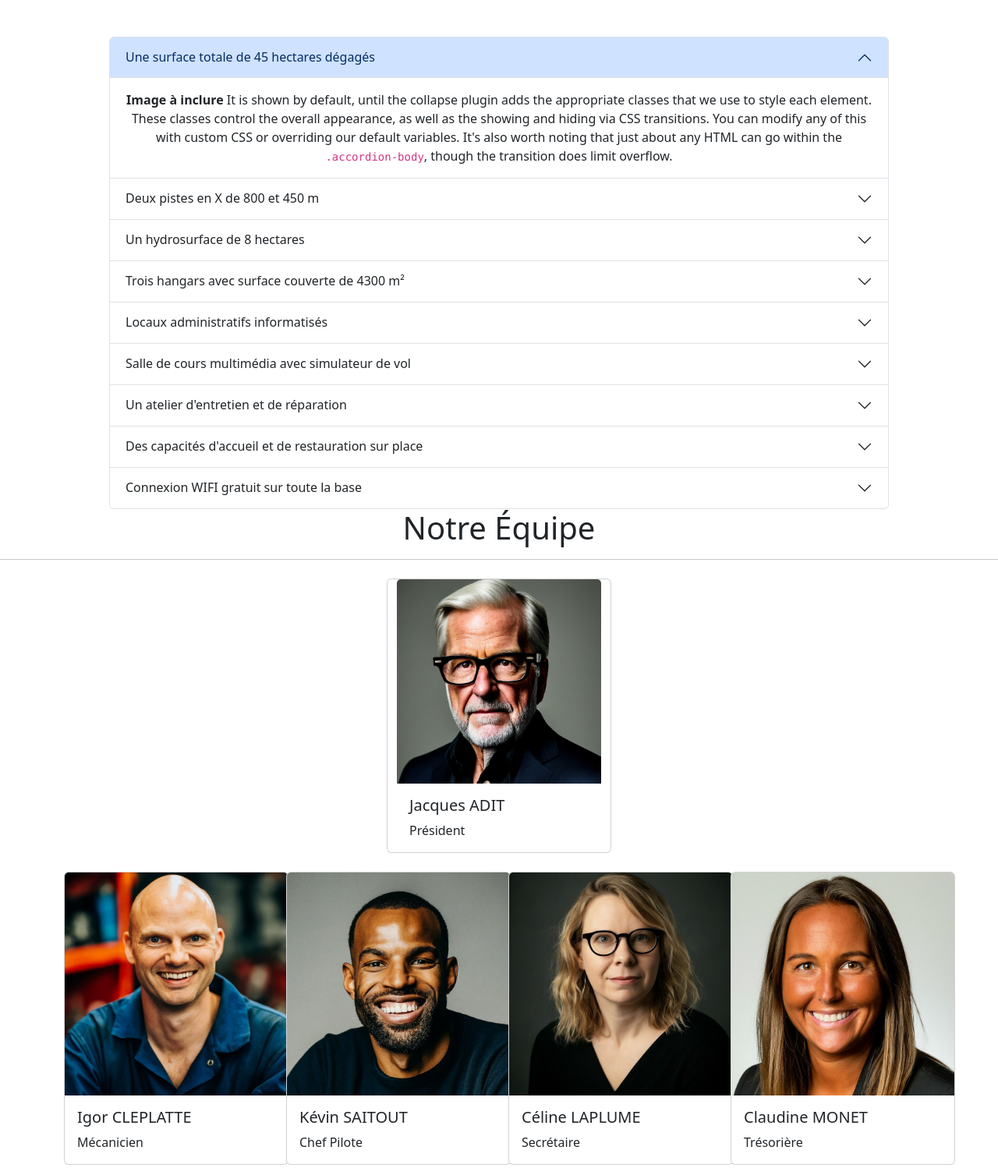
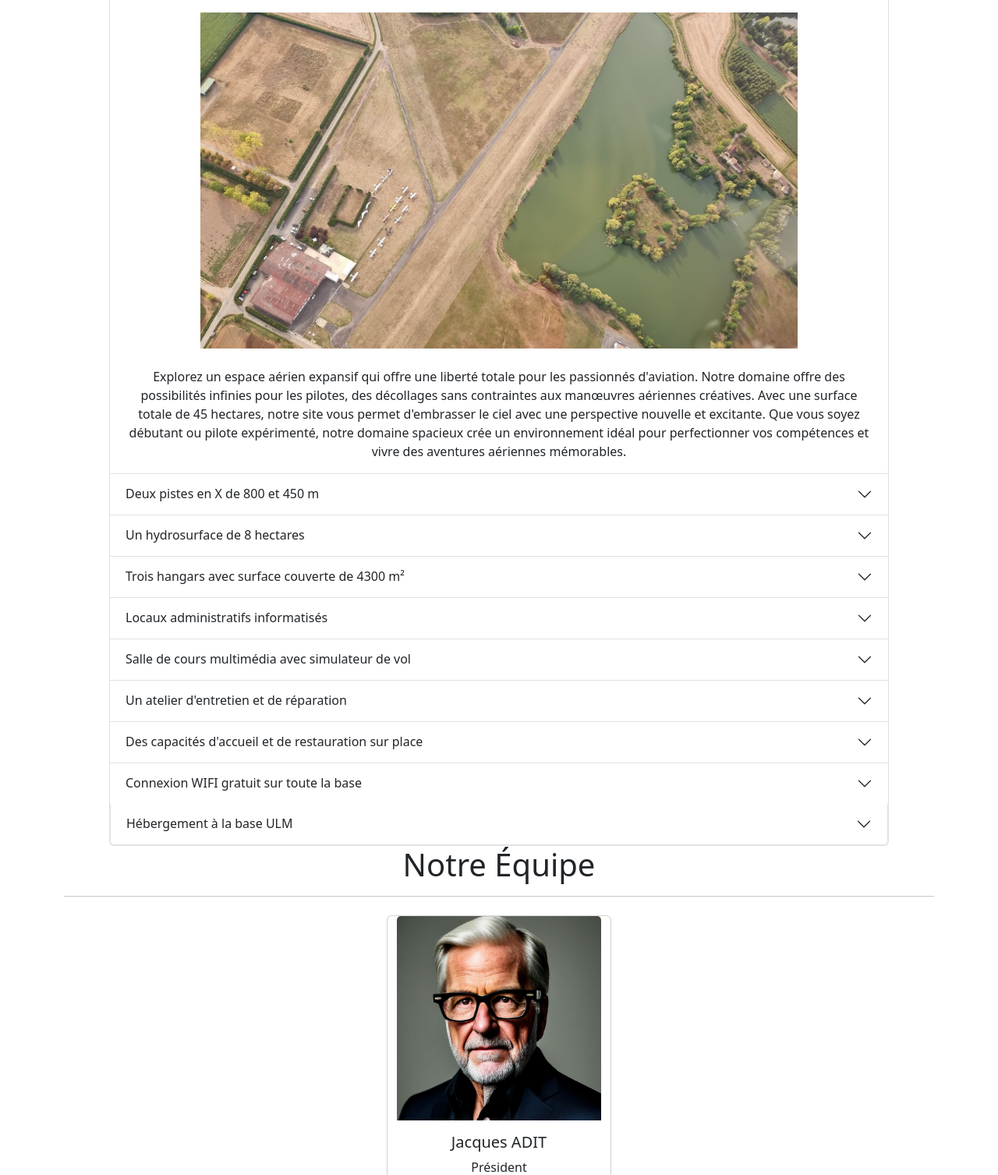
Before and after one commit to Ales230/SAE303, a PHP site: page / in a window 1280 px wide. Shown: the part 2761-4268 px from the top of the page at 78% size. Run offline with PHP 8.4, Linux system fonts and the light colour scheme; some libraries are stand-ins or nearby versions.

Commit message:
ajout photo + description dans toute la liste des moyens pedagogique + incrustation bouton réserver (à lier vec ton php Alan)

```diff
--- a/Styles/style.css
+++ b/Styles/style.css
@@ -21,3 +21,12 @@ hr {
     width: 100%;
     margin: auto;
   }
+.infrastructure {
+    width: 80%;
+}
+
+#ac2fl {
+
+    width: 200px;
+
+}
--- a/index.php
+++ b/index.php
@@ -338,7 +338,7 @@
         <h3>Un aérodrome privé avec la possibilité d'un hébergement dans un environnement exceptionnel</h3>
         <hr>
 
-        <img src="images/aerodrome.jpg" alt="Aérodrome">
+        <img id="ac2fl" src="Ressources/AC2FL.png" alt="Aérodrome">
       </section>
 
       <div class="container text-center mt-5">
@@ -352,7 +352,9 @@
                 </h2>
                 <div id="panelsStayOpen-collapseOne" class="accordion-collapse collapse show" aria-labelledby="panelsStayOpen-headingOne">
                     <div class="accordion-body">
-                        <strong>Image à inclure</strong> It is shown by default, until the collapse plugin adds the appropriate classes that we use to style each element. These classes control the overall appearance, as well as the showing and hiding via CSS transitions. You can modify any of this with custom CSS or overriding our default variables. It's also worth noting that just about any HTML can go within the <code>.accordion-body</code>, though the transition does limit overflow.
+                    <img class="infrastructure" src="Ressources/baseulm.jpg" alt="image base ulm"> <br> <br>Explorez un espace aérien expansif qui offre une liberté totale pour les passionnés d'aviation. Notre domaine offre des possibilités infinies pour les pilotes, des décollages sans contraintes aux manœuvres aériennes créatives.
+
+Avec une surface totale de 45 hectares, notre site vous permet d'embrasser le ciel avec une perspective nouvelle et excitante. Que vous soyez débutant ou pilote expérimenté, notre domaine spacieux crée un environnement idéal pour perfectionner vos compétences et vivre des aventures aériennes mémorables.
                     </div>
                 </div>
             </div>
@@ -366,7 +368,9 @@
                 </h2>
                 <div id="panelsStayOpen-collapseTwo" class="accordion-collapse collapse" aria-labelledby="panelsStayOpen-headingTwo">
                     <div class="accordion-body">
-                        <strong>Image à inclure</strong> It is hidden by default, until the collapse plugin adds the appropriate classes that we use to style each element. These classes control the overall appearance, as well as the showing and hiding via CSS transitions. You can modify any of this with custom CSS or overriding our default variables. It's also worth noting that just about any HTML can go within the <code>.accordion-body</code>, though the transition does limit overflow.
+                    <img class="infrastructure" src="Ressources/piste.jpg"  alt="image piste"> <br> <br> Avec des pistes de 800 et 450 mètres formant une configuration en X, notre site fournit des options diversifiées pour des décollages et atterrissages en toute sécurité.
+
+Cette disposition unique offre aux pilotes une flexibilité inégalée pour s'adapter à diverses conditions météorologiques et préférences de vol. Que vous soyez un novice cherchant à perfectionner vos compétences ou un pilote chevronné en quête de défis, nos deux pistes en X sont conçues pour répondre à toutes les aspirations aéronautiques.
                     </div>
                 </div>
             </div>
@@ -380,7 +384,9 @@
                 </h2>
                 <div id="panelsStayOpen-collapseThree" class="accordion-collapse collapse" aria-labelledby="panelsStayOpen-headingThree">
                     <div class="accordion-body">
-                        <strong>Image à inclure</strong> It is hidden by default, until the collapse plugin adds the appropriate classes that we use to style each element. These classes control the overall appearance, as well as the showing and hiding via CSS transitions. You can modify any of this with custom CSS or overriding our default variables. It's also worth noting that just about any HTML can go within the <code>.accordion-body</code>, though the transition does limit overflow.
+                    <img class="infrastructure" src="Ressources/hydrosurface.jpg"  alt="imagehydrosurface"> <br>  <br> Explorez un espace idyllique où la piste d'eau s'étend sur 8 hectares, offrant des opportunités passionnantes pour les pilotes d'hydravions et d'ULM amphibies.
+
+Notre site exceptionnel vous permet de combiner la magie du vol avec l'adrénaline de l'atterrissage sur l'eau. Avec des installations modernes et un environnement naturel exceptionnel, notre hydrosurface crée une expérience inoubliable pour les amateurs d'aviation aquatique.
                     </div>
                 </div>
             </div>
@@ -394,7 +400,7 @@
                 </h2>
                 <div id="panelsStayOpen-collapseFour" class="accordion-collapse collapse" aria-labelledby="panelsStayOpen-headingFour">
                     <div class="accordion-body">
-                        <strong>Image à inclure</strong> It is hidden by default, until the collapse plugin adds the appropriate classes that we use to style each element. These classes control the overall appearance, as well as the showing and hiding via CSS transitions. You can modify any of this with custom CSS or overriding our default variables. It's also worth noting that just about any HTML can go within the <code>.accordion-body</code>, though the transition does limit overflow.
+                    <img class="infrastructure" src="Ressources/hangar.jpg"  alt="image hangar"> <br> <br> Nos trois hangars offrent une surface couverte de 4300 m², créant un espace ample et sécurisé pour le stockage et l'entretien de votre aéronef. Conçus pour répondre à divers besoins, ces hangars fournissent un refuge protecteur contre les intempéries et les éléments, assurant la préservation optimale de votre investissement. Avec un accès facile et rapide, notre équipe dédiée veille à la sécurité et à la fonctionnalité, offrant un environnement idéal pour les propriétaires d'ULM, d'avions légers et d'autres aéronefs.
                     </div>
                 </div>
             </div>
@@ -408,7 +414,9 @@
                 </h2>
                 <div id="panelsStayOpen-collapseFive" class="accordion-collapse collapse" aria-labelledby="panelsStayOpen-headingFive">
                     <div class="accordion-body">
-                        <strong>Image à inclure</strong> It is hidden by default, until the collapse plugin adds the appropriate classes that we use to style each element. These classes control the overall appearance, as well as the showing and hiding via CSS transitions. You can modify any of this with custom CSS or overriding our default variables. It's also worth noting that just about any HTML can go within the <code>.accordion-body</code>, though the transition does limit overflow.
+                    <img class="infrastructure" src="Ressources/admin.jpg"  alt="image administration"> <br>  <br>  Notre infrastructure moderne combine l'efficacité administrative avec la puissance de la technologie. Grâce à des installations informatisées, nous simplifions les processus, de l'inscription aux suivis de formation.
+
+Dans nos locaux administratifs, vous trouverez une équipe dévouée prête à vous guider à travers toutes les formalités, utilisant des systèmes informatisés pour assurer une gestion transparente et rapide. Que vous soyez étudiant, pilote ou visiteur, notre environnement administratif informatisé garantit une expérience fluide et sans tracas.
                     </div>
                 </div>
             </div>
@@ -422,7 +430,7 @@
                 </h2>
                 <div id="panelsStayOpen-collapseSix" class="accordion-collapse collapse" aria-labelledby="panelsStayOpen-headingSix">
                     <div class="accordion-body">
-                        <strong>Image à inclure</strong> It is hidden by default, until the collapse plugin adds the appropriate classes that we use to style each element. These classes control the overall appearance, as well as the showing and hiding via CSS transitions. You can modify any of this with custom CSS or overriding our default variables. It's also worth noting that just about any HTML can go within the <code>.accordion-body</code>, though the transition does limit overflow.
+                    <img class="infrastructure" src="Ressources/simulateur.jpg" alt="image administration"> <br> Découvrez une expérience d'apprentissage exceptionnelle dans notre salle de cours multimédia équipée d'un simulateur de vol ultramoderne. Grâce à des cours interactifs et des séances de simulation réalistes, vous développerez vos compétences de pilotage avec confiance.
                     </div>
                 </div>
             </div>
@@ -436,7 +444,9 @@
                 </h2>
                 <div id="panelsStayOpen-collapseSeven" class="accordion-collapse collapse" aria-labelledby="panelsStayOpen-headingSeven">
                     <div class="accordion-body">
-                        <strong>Image à inclure</strong> It is hidden by default, until the collapse plugin adds the appropriate classes that we use to style each element. These classes control the overall appearance, as well as the showing and hiding via CSS transitions. You can modify any of this with custom CSS or overriding our default variables. It's also worth noting that just about any HTML can go within the <code>.accordion-body</code>, though the transition does limit overflow.
+                    <img class="infrastructure" src="Ressources/atelier.jpg" alt="image atelier réparation"> <br> <br> Explorez notre atelier d'entretien et de réparation dédié aux ULM, offrant une expertise technique pour garantir la fiabilité et la performance optimale de votre aéronef ! Avec des installations modernes et une équipe qualifiée, nous sommes engagés à fournir des services d'entretien de première classe pour répondre à tous vos besoins.
+
+Notre atelier est équipé pour traiter une gamme variée de travaux, de l'entretien régulier aux réparations plus complexes. Nous comprenons l'importance de la sécurité et de la qualité, et notre équipe d'experts s'assurera que votre ULM est toujours prêt à prendre les airs en toute confiance.
                     </div>
                 </div>
             </div>
@@ -450,7 +460,9 @@
                 </h2>
                 <div id="panelsStayOpen-collapseEight" class="accordion-collapse collapse" aria-labelledby="panelsStayOpen-headingEight">
                     <div class="accordion-body">
-                        <strong>Image à inclure</strong> It is hidden by default, until the collapse plugin adds the appropriate classes that we use to style each element. These classes control the overall appearance, as well as the showing and hiding via CSS transitions. You can modify any of this with custom CSS or overriding our default variables. It's also worth noting that just about any HTML can go within the <code>.accordion-body</code>, though the transition does limit overflow.
+                    <img class="infrastructure" src="Ressources/resto.jpg" alt="image restauration">  <br> <br> Profitez de nos capacités d'accueil et de restauration sur place, ajoutant une dimension confortable à votre expérience aéronautique ! Notre site est équipé pour vous offrir un espace accueillant où vous pourrez vous détendre, socialiser et savourer des moments après vos vols.
+
+Avec des installations de restauration sur place, nous veillons à ce que vous puissiez apprécier une variété de repas et de rafraîchissements sans quitter le site. Que vous soyez pilote, étudiant ou visiteur, nos capacités d'accueil créent une atmosphère conviviale où vous pouvez partager des anecdotes, échanger des expériences et célébrer votre passion commune pour l'aviation.
                     </div>
                 </div>
             </div>
@@ -464,9 +476,46 @@
                 </h2>
                 <div id="panelsStayOpen-collapseNine" class="accordion-collapse collapse" aria-labelledby="panelsStayOpen-headingNine">
                     <div class="accordion-body">
-                        <strong>Image à inclure</strong> It is hidden by default, until the collapse plugin adds the appropriate classes that we use to style each element. These classes control the overall appearance, as well as the showing and hiding via CSS transitions. You can modify any of this with custom CSS or overriding our default variables. It's also worth noting that just about any HTML can go within the <code>.accordion-body</code>, though the transition does limit overflow.
+                    <img class="infrastructure" src="Ressources/wifi.jpg" alt="image wifi">  <br> <br> Profitez de la connectivité totale avec notre connexion Wi-Fi gratuite disponible sur toute la base ! Que vous soyez un étudiant en pause entre les cours, un pilote en attente de son vol, ou un visiteur explorant nos installations, notre réseau Wi-Fi gratuit vous permet de rester connecté où que vous soyez sur la base.
                     </div>
                 </div>
+
+                 <!-- Ten Accordion Item -->
+            <div class="accordion-item">
+                <h2 class="accordion-header" id="panelsStayOpen-headingTen">
+                    <button class="accordion-button collapsed" type="button" data-bs-toggle="collapse" data-bs-target="#panelsStayOpen-collapseTen" aria-expanded="false" aria-controls="panelsStayOpen-collapseTen">
+                    Hébergement à la base ULM
+                    </button>
+                </h2>
+                <div id="panelsStayOpen-collapseTen" class="accordion-collapse collapse" aria-labelledby="panelsStayOpen-headingTen">
+                    <div class="accordion-body">
+                    <h4>Appartement</h4>
+                    <img class="infrastructure" src="Ressources/appart.jpg" alt="image appartement">  <br> <br>
+
+                    <ul class="list-group">
+                        <li class="list-group-item">Équipé d’une kitchenette, d’une salle de bain (lavabo, douche, W.C.), télévision, lit en 140</li>
+                        <li class="list-group-item">Draps fournis.</li>
+                        <li class="list-group-item">Électricité en plus (compteur individuel). Caution 100 euros.</li>
+</ul>   <br>
+<button type="button" class="btn btn-dark">Réserver</button>
+<br> <br>
+
+
+                    <h4>Chambre</h4>
+                    <img class="infrastructure" src="Ressources/chambre.jpg" alt="image chambre">
+                    <br> <br>
+                    <ul class="list-group">
+                      <li class="list-group-item">Équipée d’une salle de bain (lavabo, douche, W.C.), télévision, lit en 140</li>
+                      <li class="list-group-item">Draps fournis.</li>
+                      <li class="list-group-item">Caution 100 euros.</li>
+                    </ul> <br>
+                    <button type="button" class="btn btn-dark">Résever</button>
+
+
+
+                    </div>
+                </div>
+
             </div>
         </div>
     </div>
@@ -499,7 +548,7 @@
                 </div>
               </div>
             </div>
-            <!-- Répétez ce bloc trois fois pour les cartes suivantes -->
+
 
             <div class="col-md-3">
               <div class="card" style="width: 18rem;">
```
Also changed, not shown: Ressources/AC2FL.png (renamed from Ressources/A2CFL.png), Ressources/admin.jpg (added), Ressources/appart.jpg (added), Ressources/atelier.jpg (added), Ressources/baseulm.jpg (added), Ressources/chambre.jpg (added), Ressources/hangar.jpg (added), Ressources/hydrosurface.jpg (added), Ressources/piste.jpg (added), Ressources/resto.jpg (added), Ressources/simulateur.jpg (added), Ressources/wifi.jpg (added).
